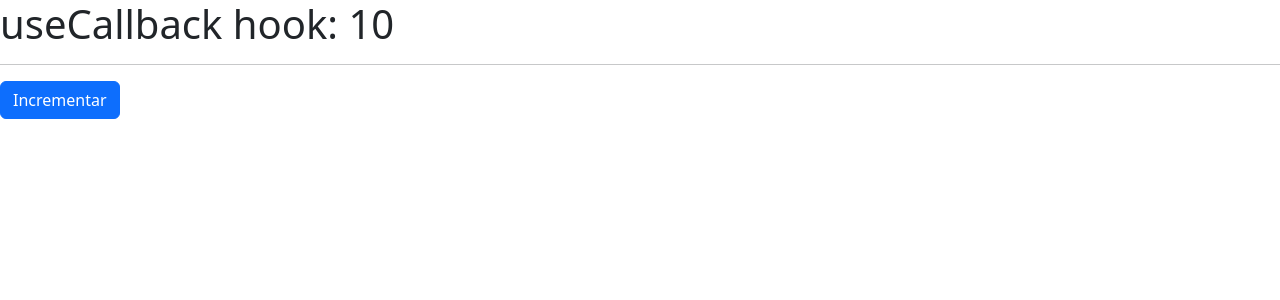
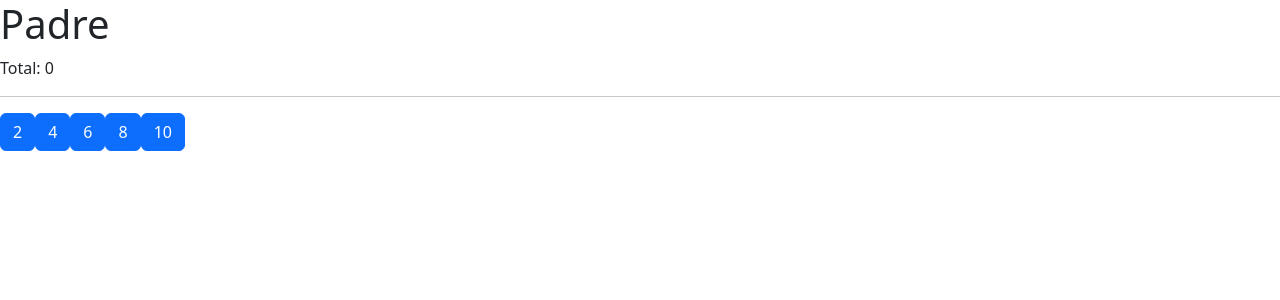
Before and after one commit to MigueMaisares/Curso-React-Fernando-Herrera, a React (Vite) app in the folder 05-hook-app/: page / in a window 1280 px wide. Shown: the top 300 px of the page. Built offline with nearby package versions, Linux system fonts and the light colour scheme.

Commit message:
Inicio Reducer

```diff
--- /dev/null
+++ b/05-hook-app/src/07-tarea memo/Hijo.jsx
@@ -0,0 +1,14 @@
+import React from "react";
+
+export const Hijo = React.memo(({ numero, incrementar }) => {
+  console.log("  Me volví a generar :(  ");
+
+  return (
+    <button
+      className="btn btn-primary mr-3"
+      onClick={() => incrementar(numero)}
+    >
+      {numero}
+    </button>
+  );
+});
--- /dev/null
+++ b/05-hook-app/src/07-tarea memo/Padre.jsx
@@ -0,0 +1,24 @@
+import { Hijo } from "./Hijo";
+import { useCallback, useState } from "react";
+
+export const Padre = () => {
+  const numeros = [2, 4, 6, 8, 10];
+  const [valor, setValor] = useState(0);
+  //Aca podemos usar el useCallback porque mandamos esta funcion al Hijo sin memorizar ni tampoco el estado quien hace reenderizaciones innecesariasx5
+  const incrementar = useCallback((num) => {
+    setValor((valor) => valor + num); //para este hook hay que manipular el estado de manera explicita devolviendo un nuevo estado (valor) => valor + num y NO MUTANDOLO (valor+num)
+  }, []);
+
+  return (
+    <div>
+      <h1>Padre</h1>
+      <p> Total: {valor} </p>
+
+      <hr />
+
+      {numeros.map((n) => (
+        <Hijo key={n} numero={n} incrementar={incrementar} />
+      ))}
+    </div>
+  );
+};
--- a/05-hook-app/src/main.jsx
+++ b/05-hook-app/src/main.jsx
@@ -1,6 +1,7 @@
 import React from "react";
 import ReactDOM from "react-dom/client";
-import { CallbackHook } from "./06-memos/CallbackHook";
+import { Padre } from "./07-tarea memo/Padre";
+// import { CallbackHook } from "./06-memos/CallbackHook";
 // import { MemoHook } from "./06-memos/MemoHook";
 // import { Memorize } from "./06-memos/Memorize";
 // import { Layout } from "./05-useLayoutEffect/Layout";
@@ -15,6 +16,6 @@ import { CallbackHook } from "./06-memos/CallbackHook";
 
 ReactDOM.createRoot(document.getElementById("root")).render(
   // <React.StrictMode>
-  <CallbackHook />
+  <Padre />
   // </React.StrictMode>
 );
```
Also changed, not shown: 05-hook-app/src/Reducer.md (added, +13 -0 lines), 05-hook-app/src/Funcionamiento Reducer.png (added), 1 other file (tests, documents, lock files or other folders).
